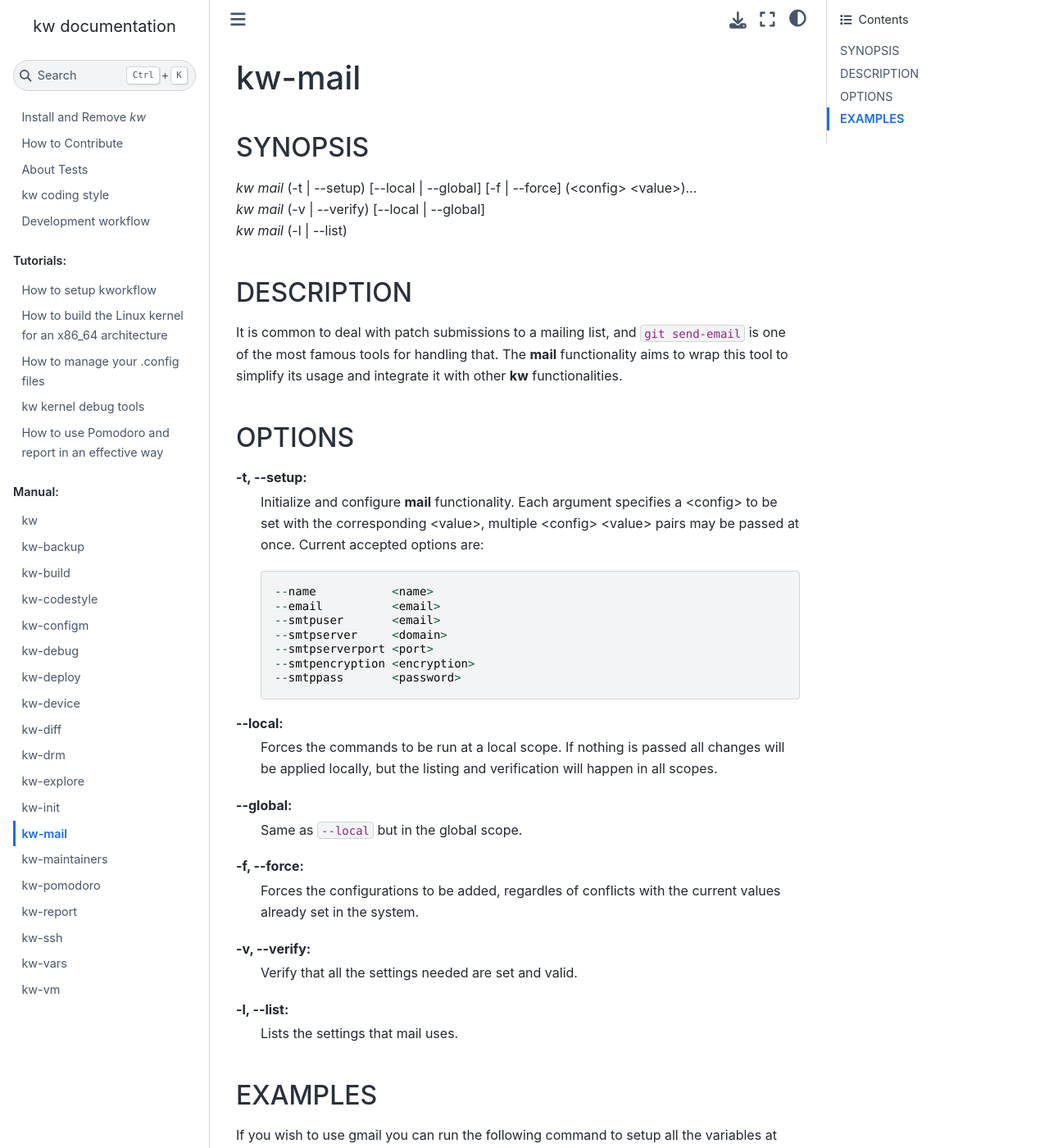
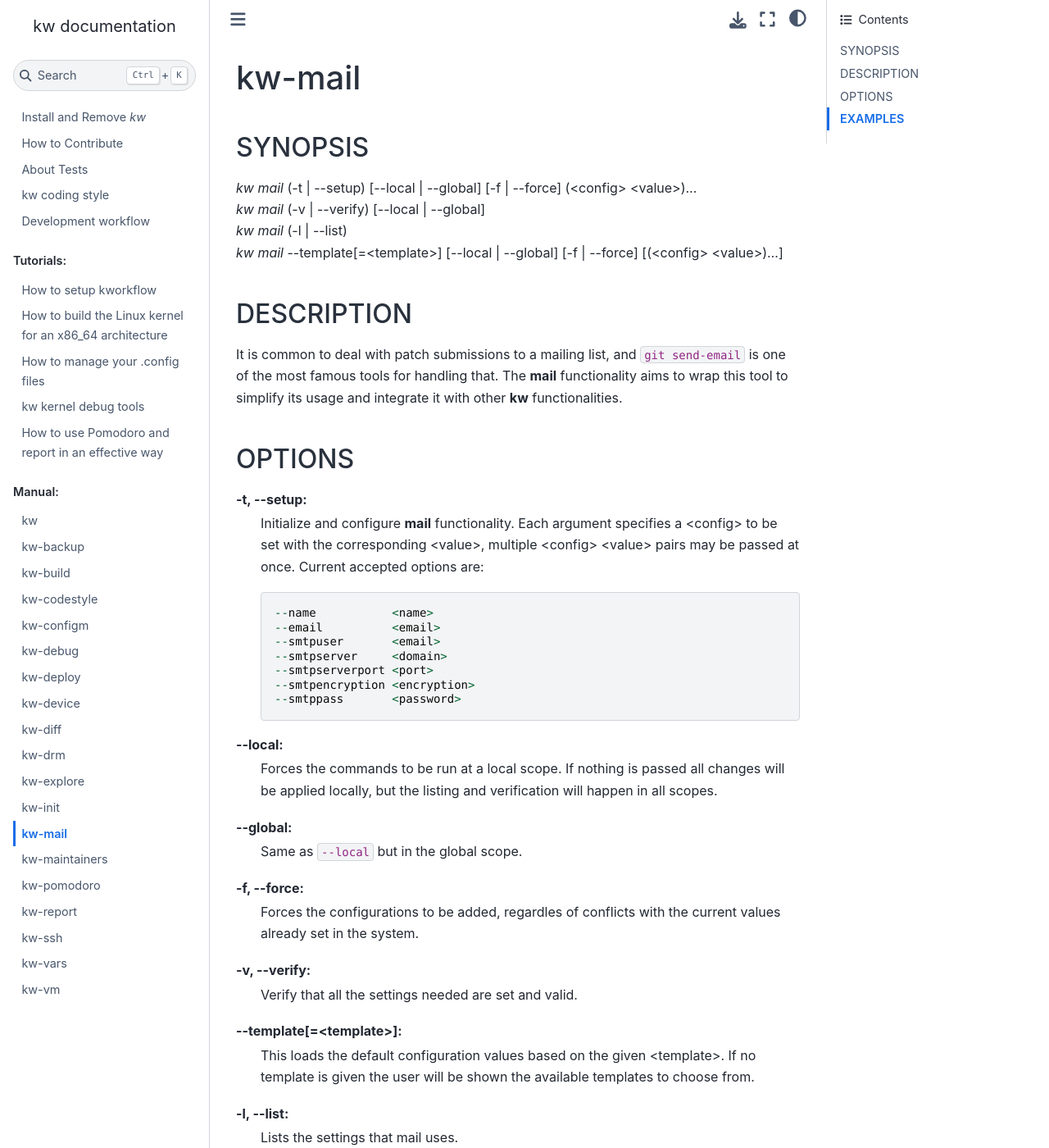
Before and after one commit to kworkflow/kworkflow, a Sphinx documentation site: the page built from documentation/man/features/mail.rst, in a window 1280 px wide and 1400 px high. Shown: the whole window at 82% size. Built offline with Sphinx 7.4.7 and the Sphinx Book theme 1.1.4, drawn with Linux system fonts in a browser that asks for light colours.

Commit message:
src: mail: introduce template setup
Make it possible to setup the git send-email environment using
default values from templates.

Signed-off-by: Rubens Gomes Neto <rubens.gomes.neto@usp.br>

```diff
--- a/documentation/man/features/mail.rst
+++ b/documentation/man/features/mail.rst
@@ -9,6 +9,7 @@ SYNOPSIS
 | *kw mail* (-t | \--setup) [\--local | \--global] [-f | \--force] (<config> <value>)...
 | *kw mail* (-v | \--verify) [\--local | \--global]
 | *kw mail* (-l | \--list)
+| *kw mail* \--template[=<template>] [\--local | \--global] [-f | \--force] [(<config> <value>)...]
 
 DESCRIPTION
 ===========
@@ -47,6 +48,11 @@ OPTIONS
 -v, \--verify:
   Verify that all the settings needed are set and valid.
 
+\--template[=<template>]:
+  This loads the default configuration values based on the given <template>.
+  If no template is given the user will be shown the available templates to
+  choose from.
+
 -l, \--list:
   Lists the settings that mail uses.
 
```
Also changed, not shown: 8 other files.
